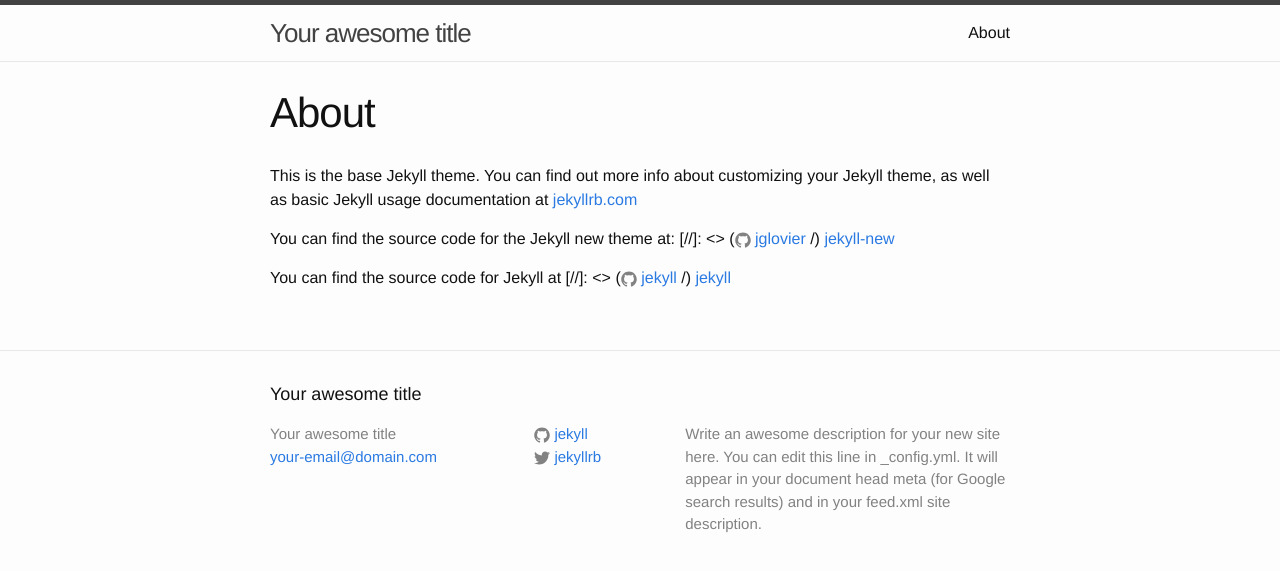
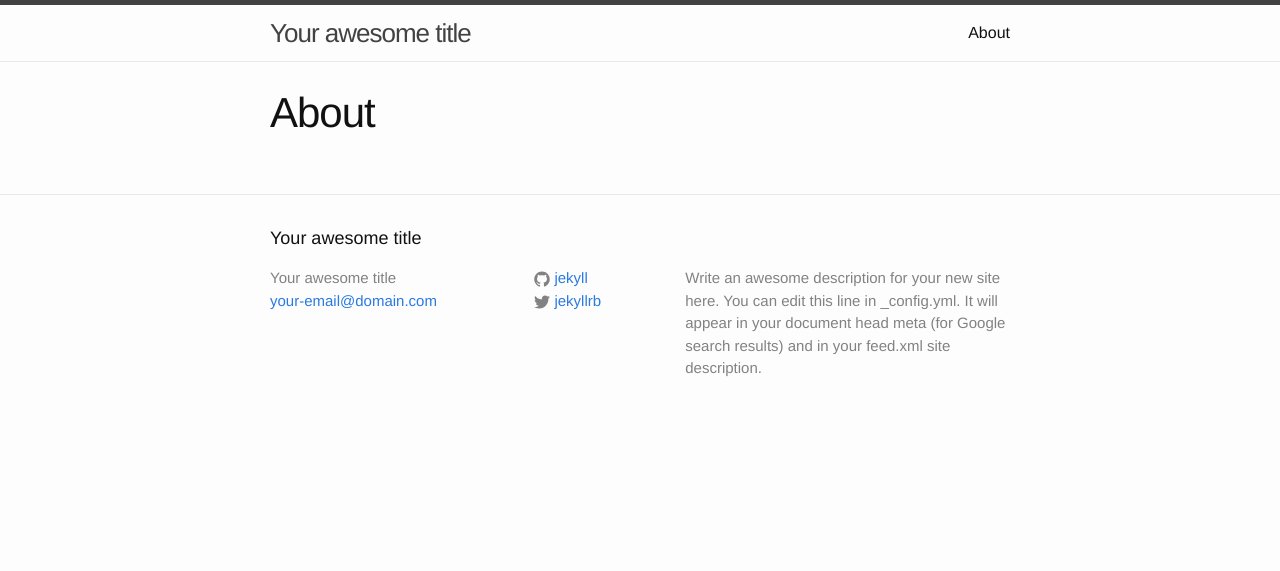
Before and after one commit to kmerc/jekyll-webpack-react, a Jekyll site: the page built from src/about.md, in a window 1280 px wide. Shown: the top 571 px of the page. Built offline with Jekyll 4.4.1, drawn with Linux system fonts in a browser that asks for light colours.

Commit message:
Comment out includes for now (again)

```diff
--- a/src/about.md
+++ b/src/about.md
@@ -3,13 +3,3 @@ layout: page
 title: About
 permalink: /about/
 ---
-
-This is the base Jekyll theme. You can find out more info about customizing your Jekyll theme, as well as basic Jekyll usage documentation at [jekyllrb.com](http://jekyllrb.com/)
-
-You can find the source code for the Jekyll new theme at:
-[//]: <> ({% include icon-github.html username="jglovier" %} /)
-[jekyll-new](https://github.com/jglovier/jekyll-new)
-
-You can find the source code for Jekyll at
-[//]: <> ({% include icon-github.html username="jekyll" %} /)
-[jekyll](https://github.com/jekyll/jekyll)
```
